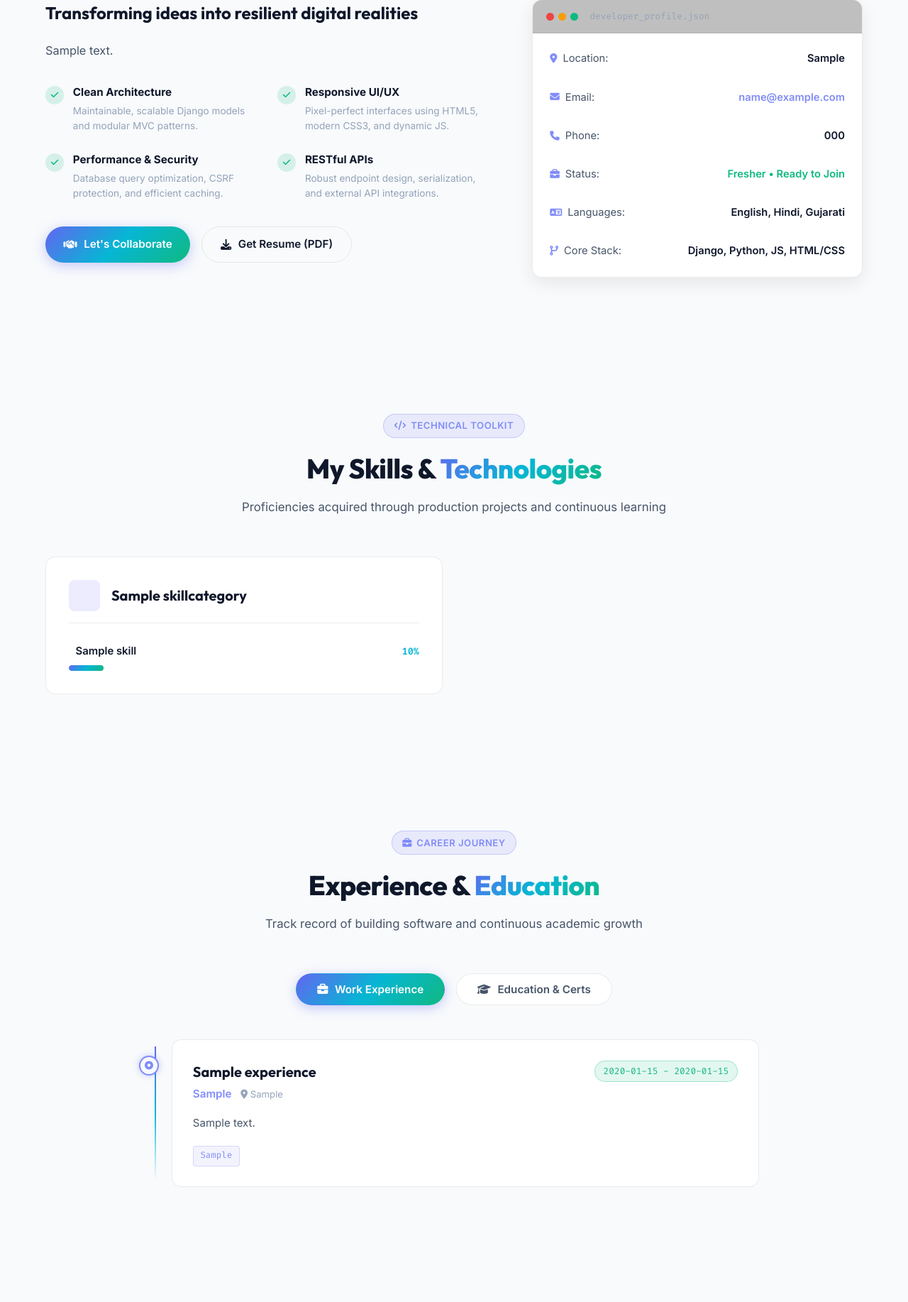
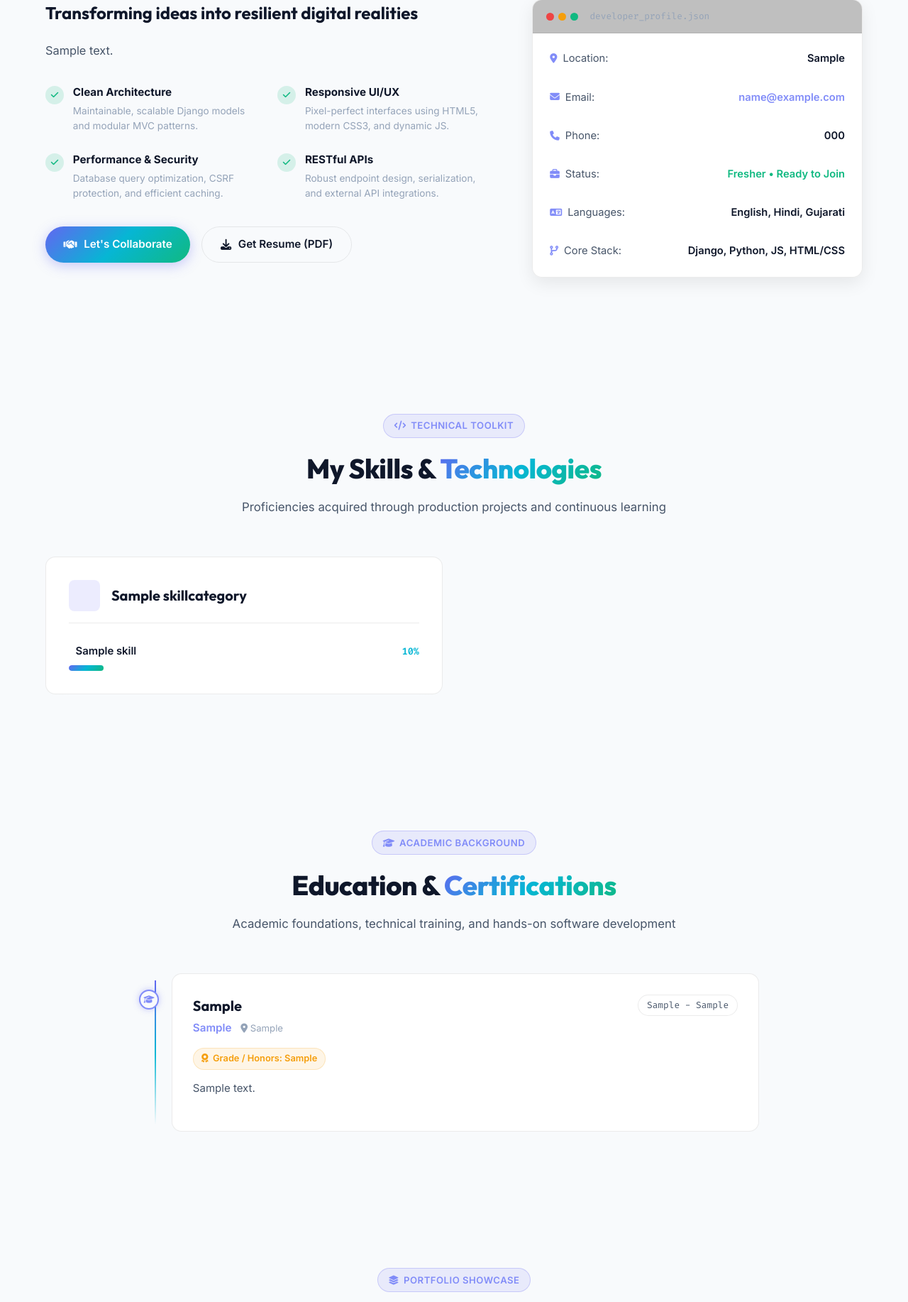
Before and after one commit to Jainamsheth06/Portfolio, a Django app: page / in a window 1280 px wide. Shown: the part 1114-2948 px from the top of the page at 71% size. Run offline with Django 5.2, Linux system fonts and the light colour scheme; tables that the repository leaves empty hold one stand-in row (values such as "Sample post"); grey boxes marked "Sample" are stand-in pictures.

Commit message:
Completely remove Experience model and update GitHub/LinkedIn links for Jainam Sheth

```diff
--- a/portfolio/models.py
+++ b/portfolio/models.py
@@ -25,13 +25,11 @@ class Profile(models.Model):
     email = models.EmailField(default="jainamsheth2006@gmail.com")
     phone = models.CharField(max_length=40, default="+91 9924377710")
     location = models.CharField(max_length=150, default="Ahmedabad")
-    github_url = models.URLField(default="https://github.com", blank=True)
-    linkedin_url = models.URLField(default="https://linkedin.com/in/Jainamsheth06", blank=True)
+    github_url = models.URLField(default="https://github.com/Jainamsheth06", blank=True)
+    linkedin_url = models.URLField(default="https://www.linkedin.com/in/jainam--sheth", blank=True)
     twitter_url = models.URLField(default="https://x.com/jainam216sheth", blank=True)
-    leetcode_url = models.URLField(blank=True, default="https://leetcode.com")
 
     # Quick Stats
-    experience_years = models.PositiveIntegerField(default=0)
     completed_projects = models.PositiveIntegerField(default=10)
     happy_clients = models.PositiveIntegerField(default=5)
     satisfaction_rate = models.PositiveIntegerField(default=100)
@@ -71,25 +69,6 @@ class Skill(models.Model):
 
     def __str__(self):
         return f"{self.name} ({self.category.name})"
-
-
-class Experience(models.Model):
-    title = models.CharField(max_length=150)
-    company = models.CharField(max_length=150)
-    company_url = models.URLField(blank=True)
-    location = models.CharField(max_length=150, blank=True, default="Remote")
-    start_date = models.CharField(max_length=50)
-    end_date = models.CharField(max_length=50, default="Present")
-    is_current = models.BooleanField(default=False)
-    description = models.TextField(help_text="Key responsibilities and achievements")
-    technologies = models.CharField(max_length=300, help_text="Comma-separated technologies used")
-    order = models.PositiveIntegerField(default=0)
-
-    class Meta:
-        ordering = ['order', '-id']
-
-    def __str__(self):
-        return f"{self.title} at {self.company}"
 
 
 class Education(models.Model):
--- a/portfolio/tests.py
+++ b/portfolio/tests.py
@@ -1,6 +1,6 @@
 from django.test import TestCase, Client
 from django.urls import reverse
-from portfolio.models import Profile, SkillCategory, Skill, Experience, Education, ProjectCategory, Project, ContactMessage
+from portfolio.models import Profile, SkillCategory, Skill, Education, ProjectCategory, Project, ContactMessage
 
 class PortfolioTests(TestCase):
     def setUp(self):
--- a/portfolio/views.py
+++ b/portfolio/views.py
@@ -1,7 +1,7 @@
 from django.shortcuts import render, get_object_or_404, redirect
 from django.http import JsonResponse
 from django.contrib import messages
-from .models import Profile, SkillCategory, Skill, Experience, Education, ProjectCategory, Project, ContactMessage
+from .models import Profile, SkillCategory, Skill, Education, ProjectCategory, Project, ContactMessage
 from .forms import ContactForm
 
 def get_default_profile():
@@ -15,10 +15,13 @@ def get_default_profile():
         'email': 'jainamsheth2006@gmail.com',
         'phone': '+91 9924377710',
         'location': 'Ahmedabad',
-        'github_url': 'https://github.com',
-        'linkedin_url': 'https://linkedin.com/in/Jainamsheth06',
+        'github_url': 'https://github.com/Jainamsheth06',
+        'linkedin_url': 'https://www.linkedin.com/in/jainam--sheth',
         'twitter_url': 'https://x.com/jainam216sheth',
-        'experience_years': 0,
+        'completed_projects': 10,
+        'happy_clients': 5,
+        'satisfaction_rate': 100,
+        'available_for_hire': True,
     }
 
 def index(request):
@@ -27,7 +30,6 @@ def index(request):
         profile = get_default_profile()
 
     categories = SkillCategory.objects.prefetch_related('skills').all()
-    experiences = Experience.objects.all()
     educations = Education.objects.all()
     project_categories = ProjectCategory.objects.all()
     projects = Project.objects.select_related('category').all()
@@ -36,7 +38,6 @@ def index(request):
     context = {
         'profile': profile,
         'skill_categories': categories,
-        'experiences': experiences,
         'educations': educations,
         'project_categories': project_categories,
         'projects': projects,
--- a/templates/portfolio/index.html
+++ b/templates/portfolio/index.html
@@ -320,102 +320,7 @@
 
 <!-- ==================== EDUCATION & ACADEMICS ==================== -->
 <section class="section experience-section" id="education">
-    <div id="experience"></div>
     <div class="container">
-        {% if experiences %}
-            <div class="section-header">
-                <span class="section-tag"><i class="fa-solid fa-briefcase"></i> Career Journey</span>
-                <h2 class="section-title">Experience & <span class="gradient-text">Education</span></h2>
-                <p class="section-subtitle">Track record of building software and continuous academic growth</p>
-            </div>
-
-            <!-- Section Switcher Tabs -->
-            <div class="timeline-tabs">
-                <button class="timeline-tab active" data-tab="work">
-                    <i class="fa-solid fa-briefcase"></i> Work Experience
-                </button>
-                <button class="timeline-tab" data-tab="education">
-                    <i class="fa-solid fa-graduation-cap"></i> Education & Certs
-                </button>
-            </div>
-
-            <!-- Work Experience Timeline -->
-            <div class="timeline-content active" id="tab-work">
-                <div class="timeline-track">
-                    {% for exp in experiences %}
-                        <div class="timeline-node">
-                            <div class="node-marker">
-                                <i class="fa-solid fa-circle-dot"></i>
-                            </div>
-                            <div class="node-card">
-                                <div class="node-header">
-                                    <div>
-                                        <h3 class="node-title">{{ exp.title }}</h3>
-                                        <h4 class="node-subtitle">
-                                            {% if exp.company_url %}
-                                                <a href="{{ exp.company_url }}" target="_blank" rel="noopener">{{ exp.company }}</a>
-                                            {% else %}
-                                                {{ exp.company }}
-                                            {% endif %}
-                                            <span class="node-location"><i class="fa-solid fa-location-dot"></i> {{ exp.location }}</span>
-                                        </h4>
-                                    </div>
-                                    <span class="node-period {% if exp.is_current %}current-badge{% endif %}">
-                                        {{ exp.start_date }} - {{ exp.end_date }}
-                                    </span>
-                                </div>
-                                <div class="node-body">
-                                    <p>{{ exp.description|linebreaksbr }}</p>
-                                </div>
-                                {% if exp.technologies %}
-                                    <div class="node-tags">
-                                        {% for tag in exp.technologies.split %}
-                                            <span class="tech-tag">{{ tag|cut:"," }}</span>
-                                        {% endfor %}
-                                    </div>
-                                {% endif %}
-                            </div>
-                        </div>
-                    {% endfor %}
-                </div>
-            </div>
-
-            <!-- Education Timeline -->
-            <div class="timeline-content" id="tab-education">
-                <div class="timeline-track">
-                    {% for edu in educations %}
-                        <div class="timeline-node">
-                            <div class="node-marker">
-                                <i class="fa-solid fa-graduation-cap"></i>
-                            </div>
-                            <div class="node-card">
-                                <div class="node-header">
-                                    <div>
-                                        <h3 class="node-title">{{ edu.degree }}</h3>
-                                        <h4 class="node-subtitle">
-                                            {{ edu.institution }}
-                                            {% if edu.location %}
-                                                <span class="node-location"><i class="fa-solid fa-location-dot"></i> {{ edu.location }}</span>
-                                            {% endif %}
-                                        </h4>
-                                    </div>
-                                    <span class="node-period">{{ edu.start_year }} - {{ edu.end_year }}</span>
-                                </div>
-                                {% if edu.gpa %}
-                                    <div class="node-score"><i class="fa-solid fa-award"></i> Grade / Honors: {{ edu.gpa }}</div>
-                                {% endif %}
-                                {% if edu.description %}
-                                    <div class="node-body">
-                                        <p>{{ edu.description|linebreaksbr }}</p>
-                                    </div>
-                                {% endif %}
-                            </div>
-                        </div>
-                    {% endfor %}
-                </div>
-            </div>
-        {% else %}
-            <!-- Direct Clean Education & Certifications Timeline for Fresher -->
         <div class="section-header">
             <span class="section-tag"><i class="fa-solid fa-graduation-cap"></i> Academic Background</span>
             <h2 class="section-title">Education & <span class="gradient-text">Certifications</span></h2>
@@ -459,7 +364,6 @@
                 {% endfor %}
             </div>
         </div>
-        {% endif %}
     </div>
 </section>
 
```
Also changed, not shown: portfolio/admin.py (+1 -8 lines), portfolio/management/commands/seed_portfolio.py (+4 -10 lines), portfolio/migrations/0002_delete_experience_remove_profile_experience_years_and_more.py (added). Lines whose indentation alone changed are shown as unchanged.
